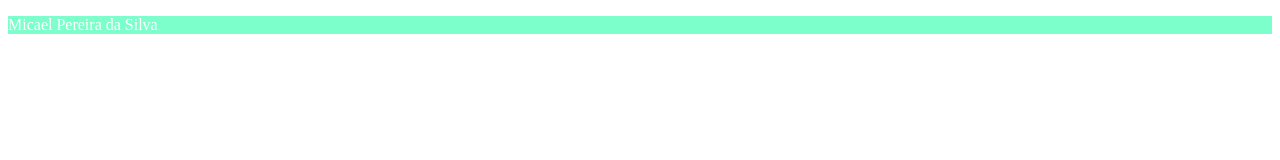
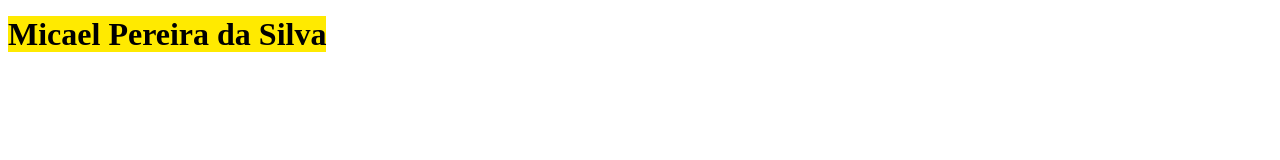
Before and after one commit to Mikemps/02-HTML-CSS, a plain HTML site: page index.html in a window 1280 px wide. Drawn offline with Linux system fonts and the light colour scheme.

Commit message:
HTML/CSS

```diff
--- a/estilo.css
+++ b/estilo.css
@@ -1,4 +1,5 @@
-p {
-	background-color: rgb(125, 255, 203);
-	color: white;
+b {
+	background-color: rgb(255, 234, 0);
+	color: rgb(0, 0, 0);
+	font-size: 200%;
 }
--- a/index.html
+++ b/index.html
@@ -3,10 +3,12 @@
 <head>
     <meta charset="UTF-8">
     <meta name="viewport" content="width=device-width, initial-scale=1.0">
-    <title>Document</title>
+    <title>Introdução html/css</title>
     <link rel="stylesheet" href="estilo.css">
 </head>
 <body>
-    <p>Micael Pereira da Silva</p>
+    <p>
+        <b>Micael Pereira da Silva</b>
+    </p>
 </body>
 </html>
```
